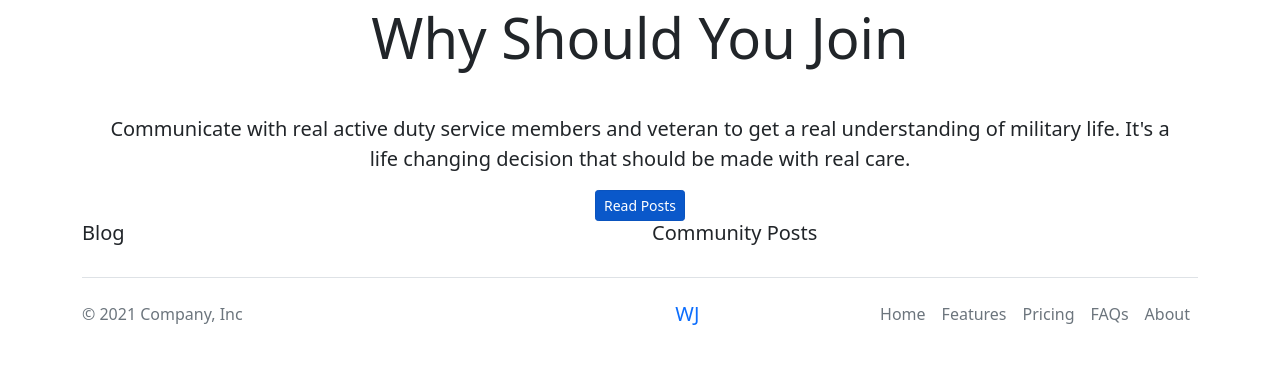
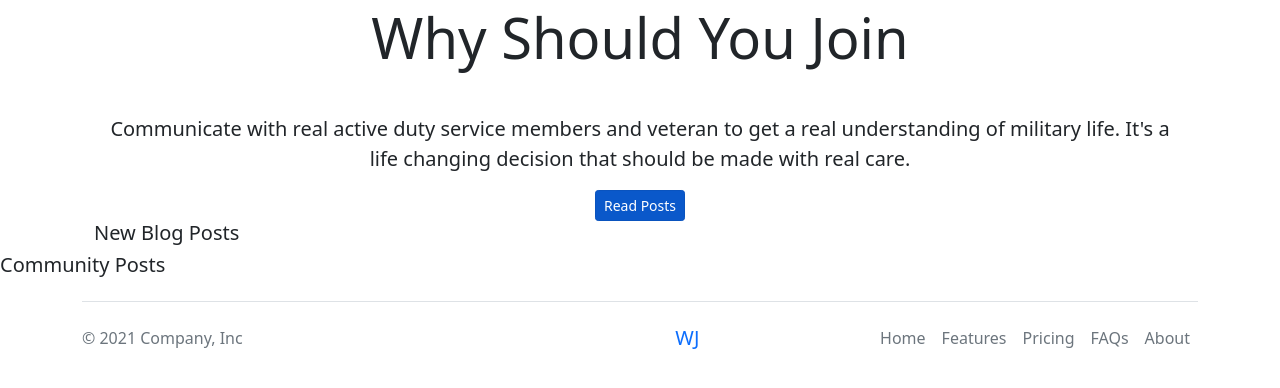
Before and after one commit to kghudgens/WhyJoin, a Django app: page / in a window 1280 px wide. Shown: the part 141-529 px from the top of the page. Run offline with Django 3.2, Linux system fonts and the light colour scheme; data that the repository does not hold is empty; some libraries are stand-ins or nearby versions.

Commit message:
removed community posts from container

```diff
--- a/whyjoin/hub/templates/hub/index.html
+++ b/whyjoin/hub/templates/hub/index.html
@@ -22,11 +22,12 @@
 </div>
 
 <!-- Content -->
-<div class="container">
-  <div class="row">
-    <div class="col-lg">
+
+    <div class="container">
       <!-- Main content -->
-      <h5>Blog</h5>
+      <div class="container">
+      <h5>New Blog Posts</h5>
+      </div>
 
       {%for blog in blog_post%}
       <div class="container">
```
